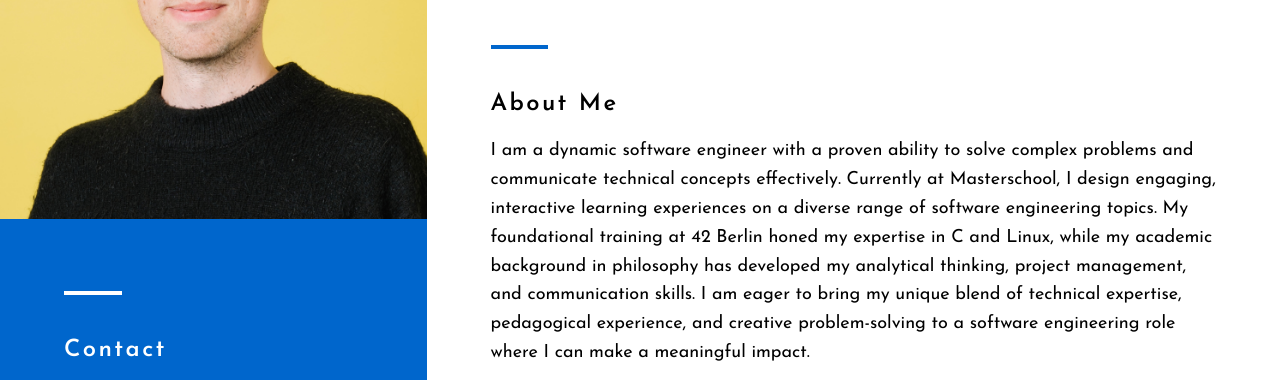
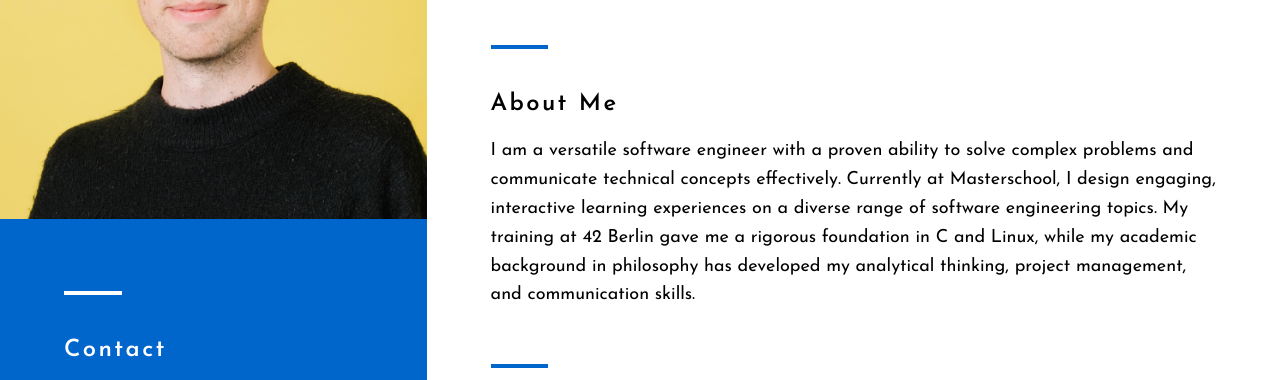
Before and after one commit to MartijnWallage/MartijnWallage.github.io, a plain HTML site: page index.html in a window 1280 px wide. Shown: the part 203-583 px from the top of the page. Drawn offline with nearby package versions, Linux system fonts and the light colour scheme.

Commit message:
even shorter

```diff
--- a/index.html
+++ b/index.html
@@ -23,10 +23,9 @@
 
 	<h3>About Me</h3>
 
-	I am a dynamic software engineer with a proven ability to solve complex problems and communicate technical concepts effectively.
+	I am a versatile software engineer with a proven ability to solve complex problems and communicate technical concepts effectively.
 	Currently at Masterschool, I design engaging, interactive learning experiences on a diverse range of software engineering topics.
-	My foundational training at 42 Berlin honed my expertise in C and Linux, while my academic background in philosophy has developed my analytical thinking, project management, and communication skills.
-	I am eager to bring my unique blend of technical expertise, pedagogical experience, and creative problem-solving to a software engineering role where I can make a meaningful impact.
+	My training at 42 Berlin gave me a rigorous foundation in C and Linux, while my academic background in philosophy has developed my analytical thinking, project management, and communication skills.
 
 	<hr>
 
```
